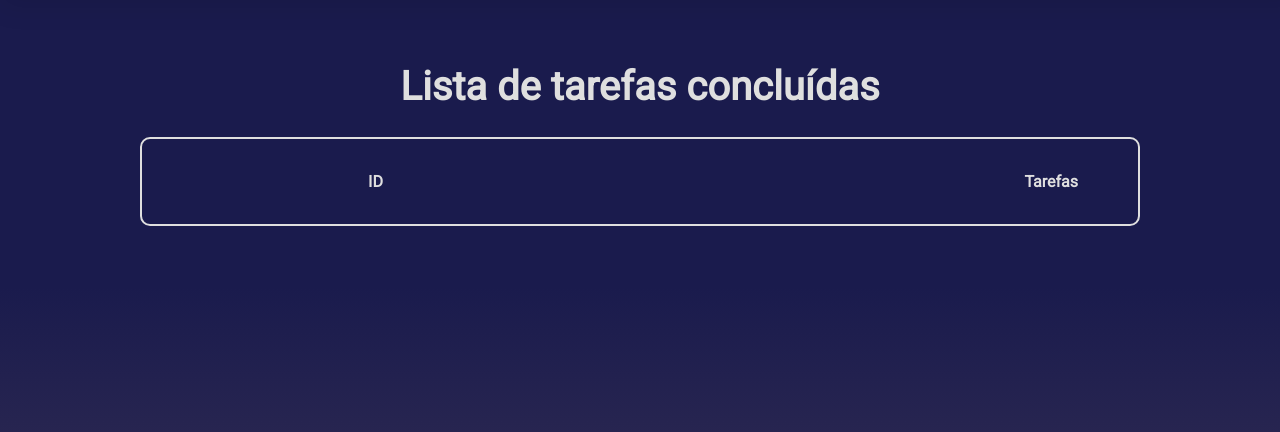
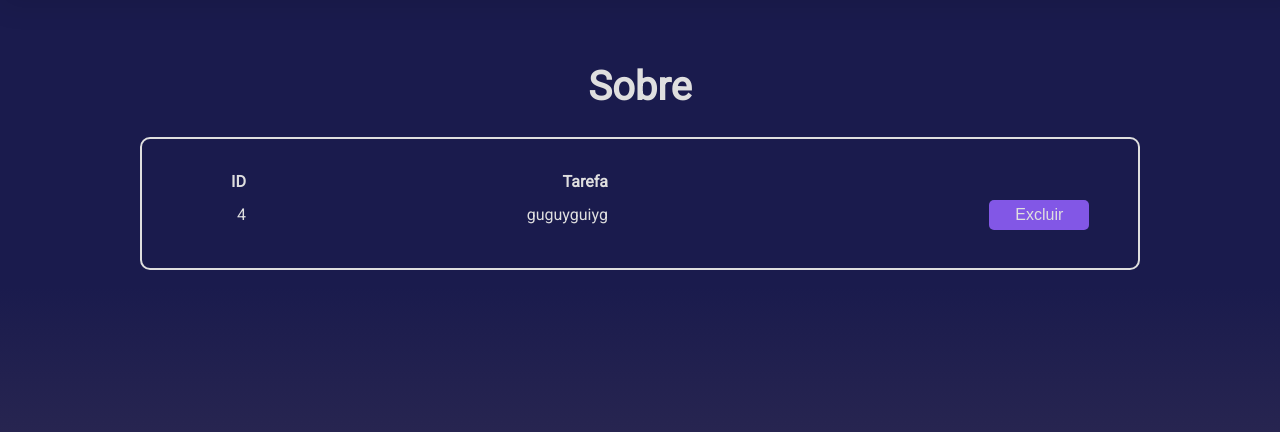
Before and after one commit to RubensLFerreira/pweb1, a Flask app: page /concluidas/4 in a window 1280 px wide. Shown: the part 49-481 px from the top of the page. Run offline with Flask 3, Linux system fonts and the light colour scheme; lists and menus that the app fills with data are empty.

Commit message:
feat: tarefa concluída add

```diff
--- a/pratica_04/templates/concluidas.html
+++ b/pratica_04/templates/concluidas.html
@@ -13,18 +13,18 @@
   <body>
     {% include 'includes/navbar.html' %}
     <div class="container-primary">
-      <h1>Lista de tarefas concluídas</h1>
+      <h1>Sobre</h1>
 
       <table>
         <thead>
           <tr>
             <th>ID</th>
-            <th>Tarefas</th>
+            <th>Tarefa</th>
+            <th></th>
             <th></th>
           </tr>
         </thead>
         <tbody>
-          {% for cliente in clientes %}
           <tr>
             <td>{{ cliente.id }}</td>
             <td>{{ cliente.nome }}</td>
@@ -34,7 +34,6 @@
               >
             </td>
           </tr>
-          {% endfor %}
         </tbody>
       </table>
     </div>
--- a/pratica_04/templates/sobre.html
+++ b/pratica_04/templates/sobre.html
@@ -8,12 +8,12 @@
       rel="stylesheet"
       href="{{ url_for('static', filename='css/styles.css') }}"
     />
-    <title>Sobre</title>
+    <title>Tarefas concluídas</title>
   </head>
   <body>
     {% include 'includes/navbar.html' %}
     <div class="container-primary">
-      <h1>Sobre</h1>
+      <h1>Tarefas concluídas</h1>
 
       <table>
         <thead>
```
